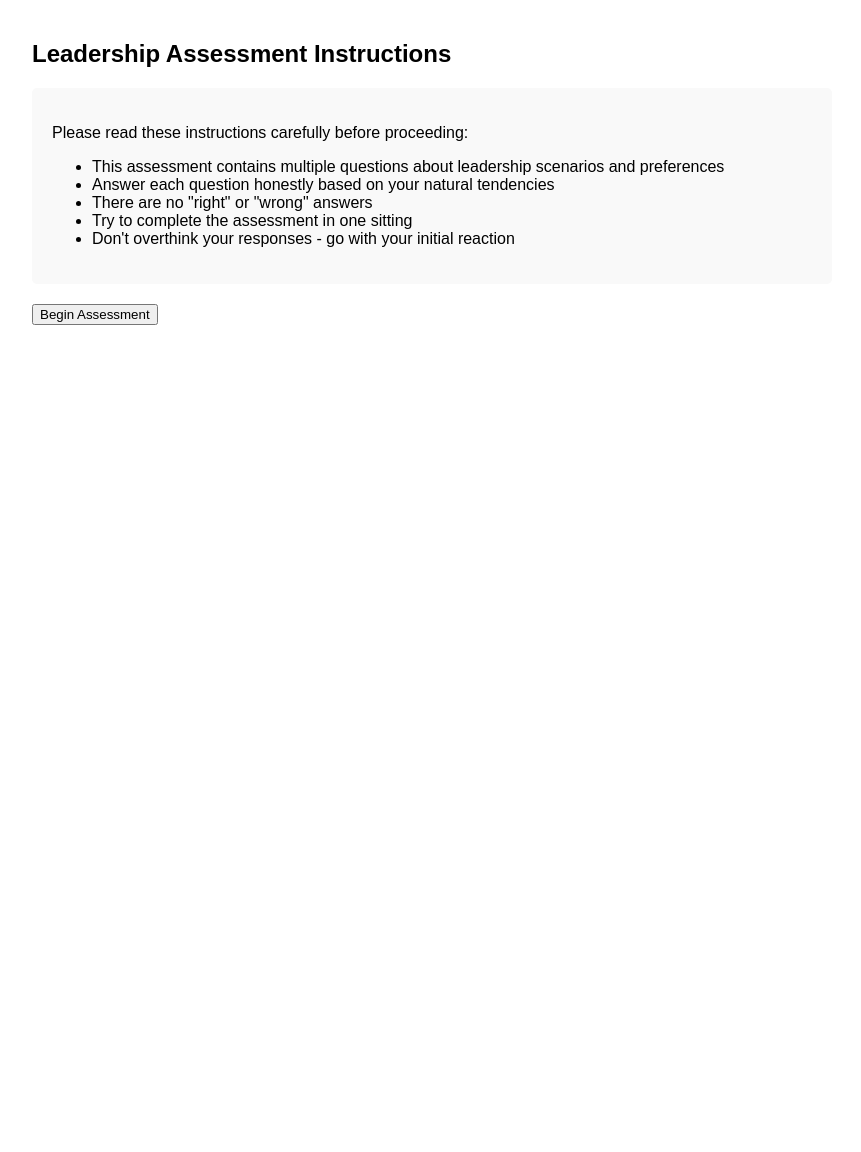
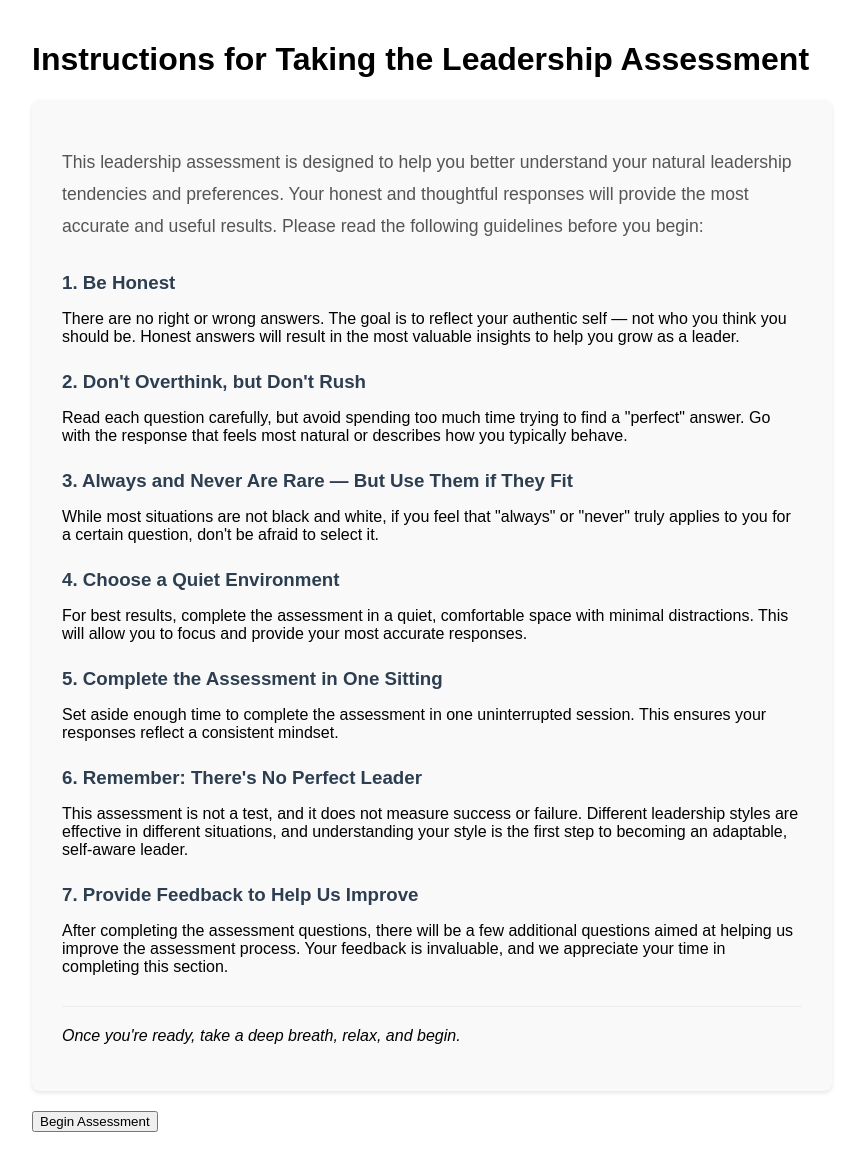
Before and after one commit to campojo/Leadership-Assessment, a Flask app: page /instructions in a window 1280 px wide. Shown: the whole page, without its empty margins (208-1069 px from the left). Before the commit the page ends 325 px from the top, so only its background shows below. Run offline with Flask 3, Linux system fonts and the light colour scheme.

Commit message:
updates 2

```diff
--- a/templates/instructions.html
+++ b/templates/instructions.html
@@ -12,24 +12,88 @@
         }
         .instructions {
             background-color: #f9f9f9;
-            padding: 20px;
-            border-radius: 5px;
+            padding: 30px;
+            border-radius: 8px;
             margin: 20px 0;
+            box-shadow: 0 2px 4px rgba(0,0,0,0.1);
+        }
+        .instruction-section {
+            margin-bottom: 25px;
+        }
+        .instruction-section h3 {
+            color: #2c3e50;
+            margin-bottom: 10px;
+        }
+        .intro {
+            font-size: 1.1em;
+            color: #555;
+            margin-bottom: 30px;
+            line-height: 1.8;
+        }
+        .final-note {
+            font-style: italic;
+            margin-top: 30px;
+            padding-top: 20px;
+            border-top: 1px solid #eee;
         }
     </style>
 </head>
 <body>
-    <h2>Leadership Assessment Instructions</h2>
+    <h1>Instructions for Taking the Leadership Assessment</h1>
+    <div class="instructions">
+        <p class="intro">This leadership assessment is designed to help you better understand your natural leadership
+        tendencies and preferences. Your honest and thoughtful responses will provide the most
+        accurate and useful results. Please read the following guidelines before you begin:</p>
 
-    <div class="instructions">
-        <p>Please read these instructions carefully before proceeding:</p>
-        <ul>
-            <li>This assessment contains multiple questions about leadership scenarios and preferences</li>
-            <li>Answer each question honestly based on your natural tendencies</li>
-            <li>There are no "right" or "wrong" answers</li>
-            <li>Try to complete the assessment in one sitting</li>
-            <li>Don't overthink your responses - go with your initial reaction</li>
-        </ul>
+        <div class="instruction-section">
+            <h3>1. Be Honest</h3>
+            <p>There are no right or wrong answers. The goal is to reflect your authentic self —
+            not who you think you should be. Honest answers will result in the most valuable
+            insights to help you grow as a leader.</p>
+        </div>
+
+        <div class="instruction-section">
+            <h3>2. Don't Overthink, but Don't Rush</h3>
+            <p>Read each question carefully, but avoid spending too much time trying to find a
+            "perfect" answer. Go with the response that feels most natural or describes how
+            you typically behave.</p>
+        </div>
+
+        <div class="instruction-section">
+            <h3>3. Always and Never Are Rare — But Use Them if They Fit</h3>
+            <p>While most situations are not black and white, if you feel that "always" or
+            "never" truly applies to you for a certain question, don't be afraid to select it.</p>
+        </div>
+
+        <div class="instruction-section">
+            <h3>4. Choose a Quiet Environment</h3>
+            <p>For best results, complete the assessment in a quiet, comfortable space with
+            minimal distractions. This will allow you to focus and provide your most accurate
+            responses.</p>
+        </div>
+
+        <div class="instruction-section">
+            <h3>5. Complete the Assessment in One Sitting</h3>
+            <p>Set aside enough time to complete the assessment in one uninterrupted session.
+            This ensures your responses reflect a consistent mindset.</p>
+        </div>
+
+        <div class="instruction-section">
+            <h3>6. Remember: There's No Perfect Leader</h3>
+            <p>This assessment is not a test, and it does not measure success or failure.
+            Different leadership styles are effective in different situations, and
+            understanding your style is the first step to becoming an adaptable, self-aware
+            leader.</p>
+        </div>
+
+        <div class="instruction-section">
+            <h3>7. Provide Feedback to Help Us Improve</h3>
+            <p>After completing the assessment questions, there will be a few additional
+            questions aimed at helping us improve the assessment process. Your feedback is
+            invaluable, and we appreciate your time in completing this section.</p>
+        </div>
+
+        <p class="final-note">Once you're ready, take a deep breath, relax, and begin.</p>
     </div>
 
     <form method="POST" action="{{ url_for('assessment') }}">
```
Also changed, not shown: templates/assessment.html (+9 -0 lines).
